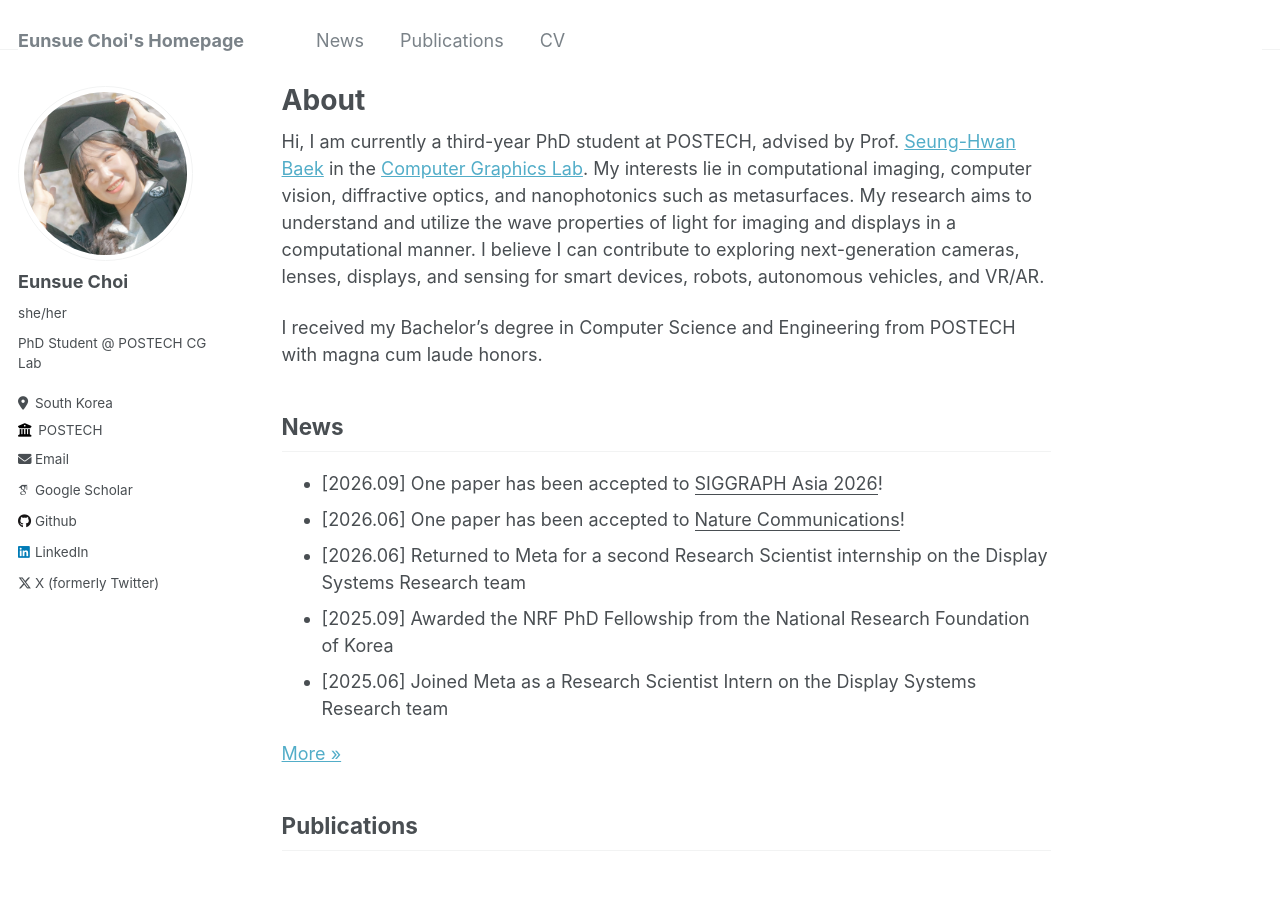
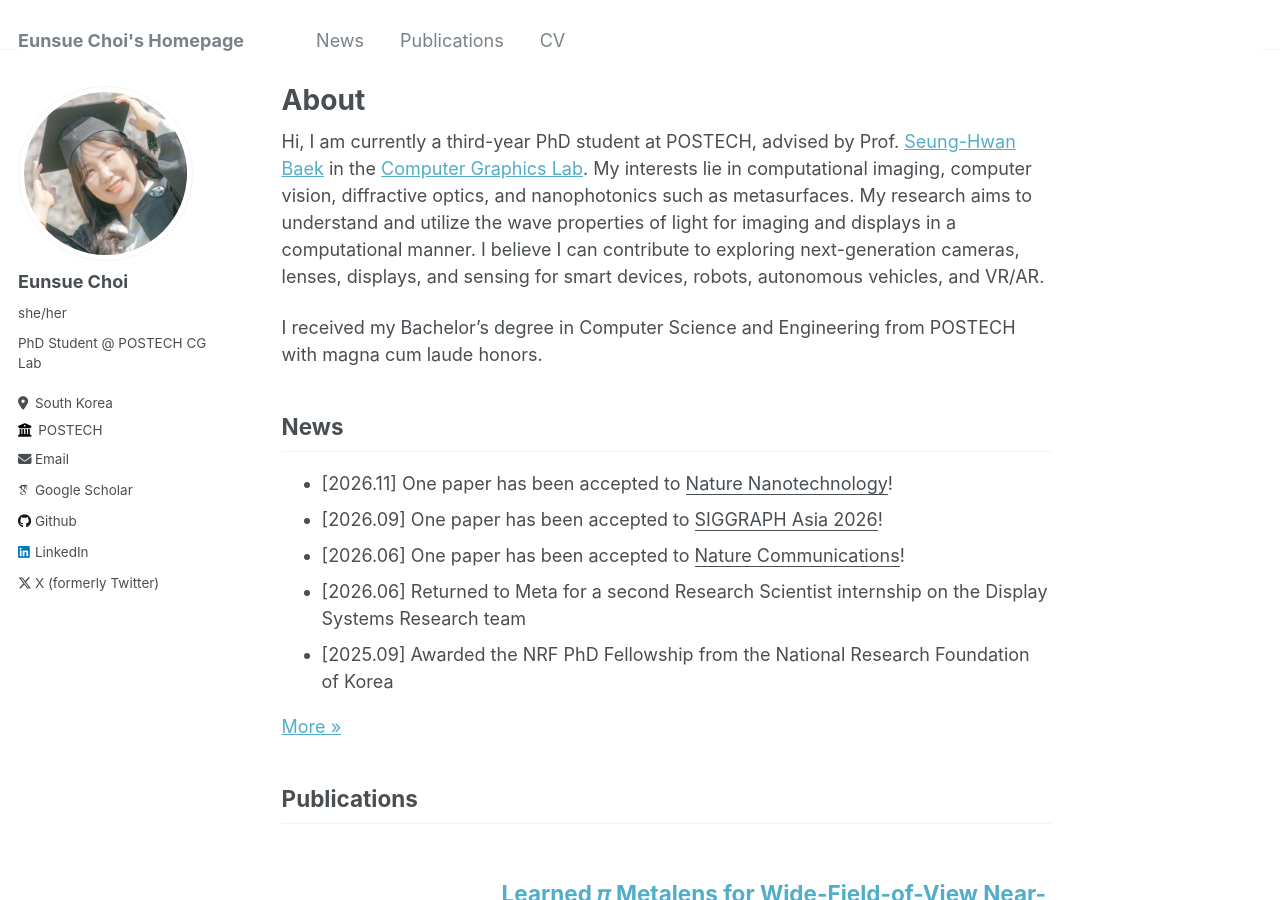
Before and after one commit to ches00/ches00.github.io, a Jekyll site: the page built from _pages/about.md, in a window 1280 px wide and 900 px high. Built offline with Jekyll 4.4.1, drawn with Linux system fonts in a browser that asks for light colours; some web fonts are replaced.

Commit message:
Update CV and add Nature Nanotechnology news
Co-Authored-By: Claude Opus 5.5 <noreply@anthropic.com>

```diff
--- a/_data/news.yml
+++ b/_data/news.yml
@@ -1,5 +1,8 @@
 # News items. Add new entries at the top (newest first).
 # `text` supports Markdown (links, *italic*, <u>underline</u>, ...).
+
+- date: "2026.11"
+  text: "One paper has been accepted to <u>Nature Nanotechnology</u>!"
 
 - date: "2026.09"
   text: "One paper has been accepted to <u>SIGGRAPH Asia 2026</u>!"
```
Also changed, not shown: 1 other file.
